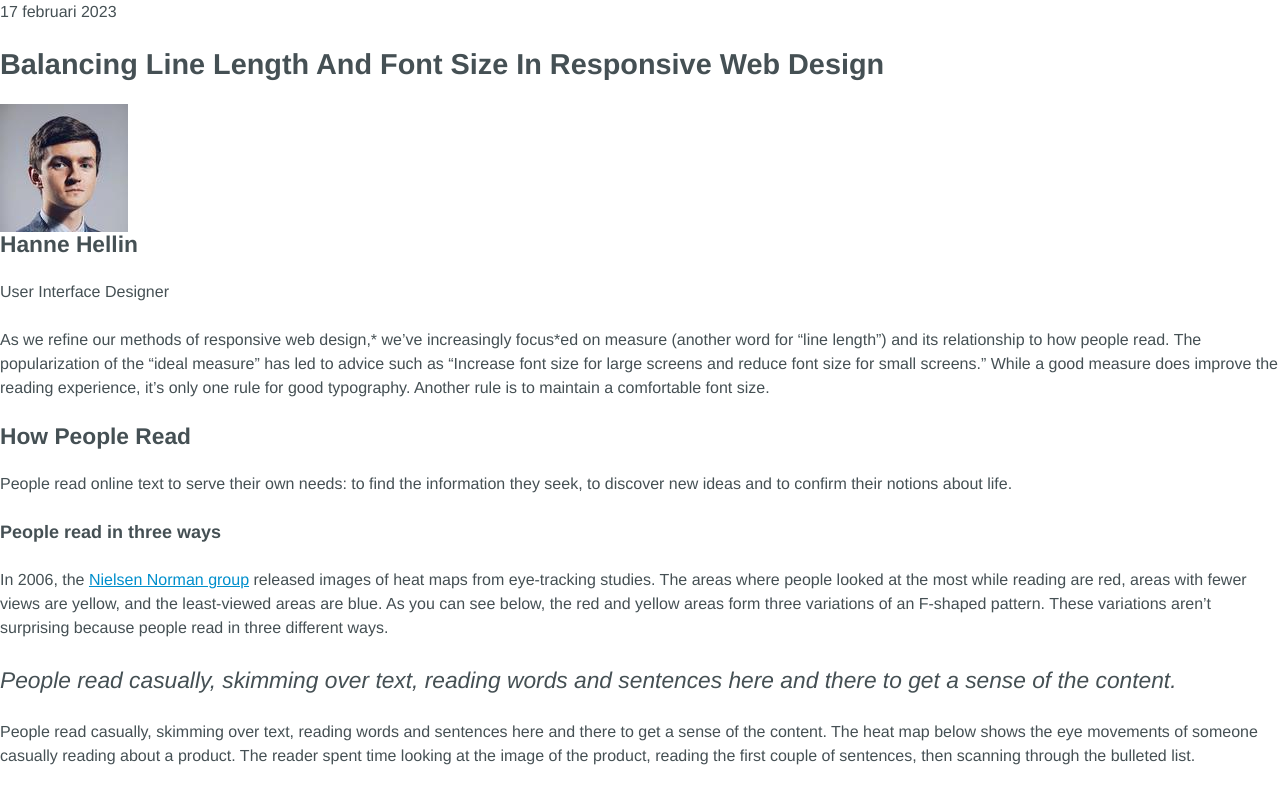
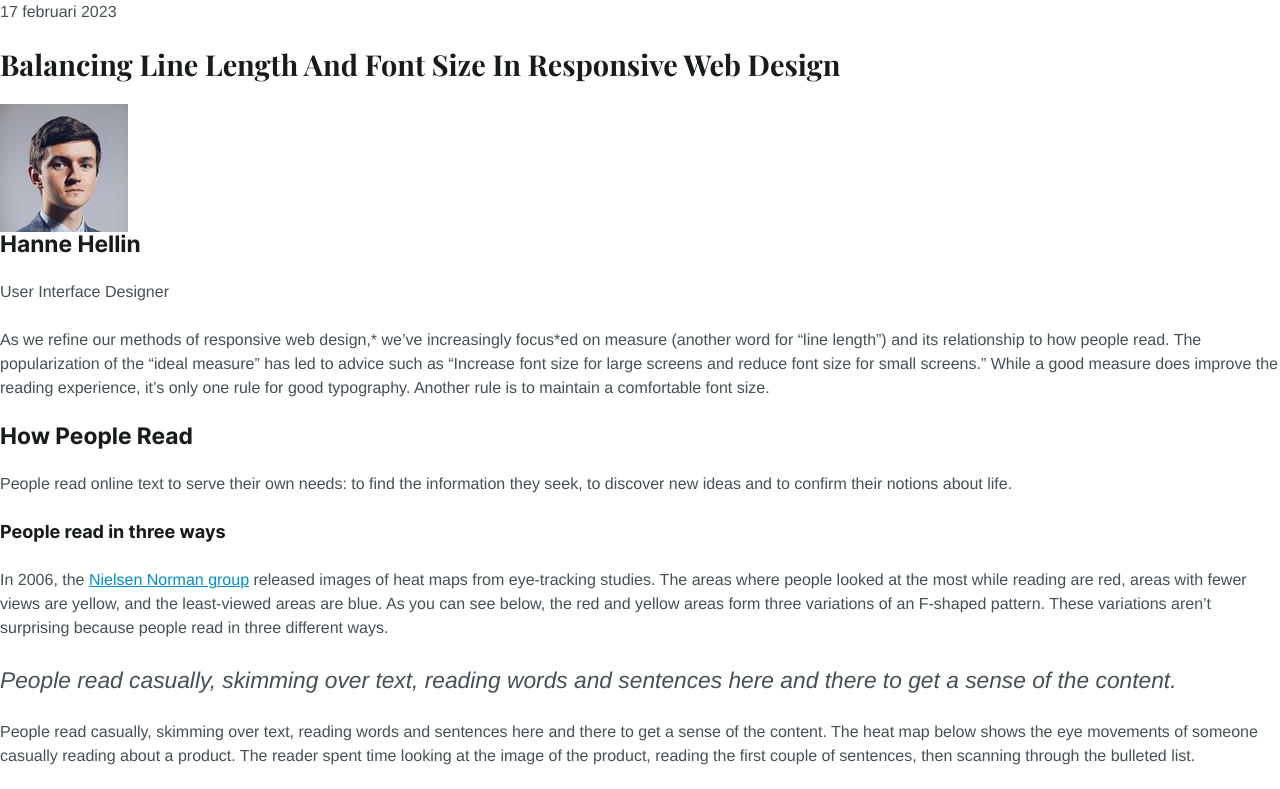
Before and after one commit to mct-ui/blogpost-design-Hanne-Hellin-MCT, a plain HTML site: page index.html in a window 1280 px wide. Shown: the top 789 px of the page. Drawn offline with nearby package versions, Linux system fonts and the light colour scheme; a web font is replaced by a local one.

Commit message:
Changed h1 font-family

```diff
--- a/css/screen.scss
+++ b/css/screen.scss
@@ -119,8 +119,8 @@ $ms9: calc($ms8 * $ratio); // 52px
 $ms10: calc($ms9 * $ratio); // 58px
 $ms11: calc($ms10 * $ratio); // 66px
 
-$font-family-primary: Helvetica, arial, sans-serif;
-$font-family-secondary: Times, serif;
+$font-family-primary: 'droid-serif',Helvetica, arial, sans-serif;
+$font-family-secondary: 'Inter Web',Times, serif;
 
 // ---
 // Settings: Spacing
@@ -189,6 +189,22 @@ img {
   max-width: 100%; // make images responsive
 }
 
+@font-face {
+  font-family: 'Inter Web';
+  src: url(../fonts/Inter-Regular.woff2) format(woff2);
+  font-weight: 400;
+  font-style: normal;
+  font-display: swap;
+}
+
+@font-face {
+  font-family: 'Inter Web';
+  src: url(../fonts/Inter-Bold.woff2) format(woff2);
+  font-weight: 700;
+  font-style: normal;
+  font-display: swap;
+}
+
 /*---------------------------------------/*
  # ELEMENTS
 /*---------------------------------------*/
@@ -222,7 +238,13 @@ html {
     Default markup for typographic elements
 */
 
+h1,h2,h3,h4,h5,h6{
+  color: $color-text;
+  font-family: $font-family-secondary;
+}
+
 h1 {
+  font-family: 'Playfair Display', serif;
   font-size: $ms5;
   font-weight: 700;
   line-height: calc($baseline * 4);
--- a/index.html
+++ b/index.html
@@ -12,7 +12,10 @@
     <link rel="icon" href="favicon.svg" type="image/svg+xml">
     <link rel="apple-touch-icon" href="apple-touch-icon.png">
     <link rel="manifest" href="manifest.webmanifest">
-
+    <link rel="stylesheet" href="https://use.typekit.net/atk1moo.css">
+    <link rel="preconnect" href="https://fonts.googleapis.com">
+    <link rel="preconnect" href="https://fonts.gstatic.com" crossorigin>
+    <link href="https://fonts.googleapis.com/css2?family=Playfair+Display:wght@700&display=swap" rel="stylesheet">
     <link rel="stylesheet" href="css/screen.css">
 </head>
 
```
Also changed, not shown: css/screen.css.
